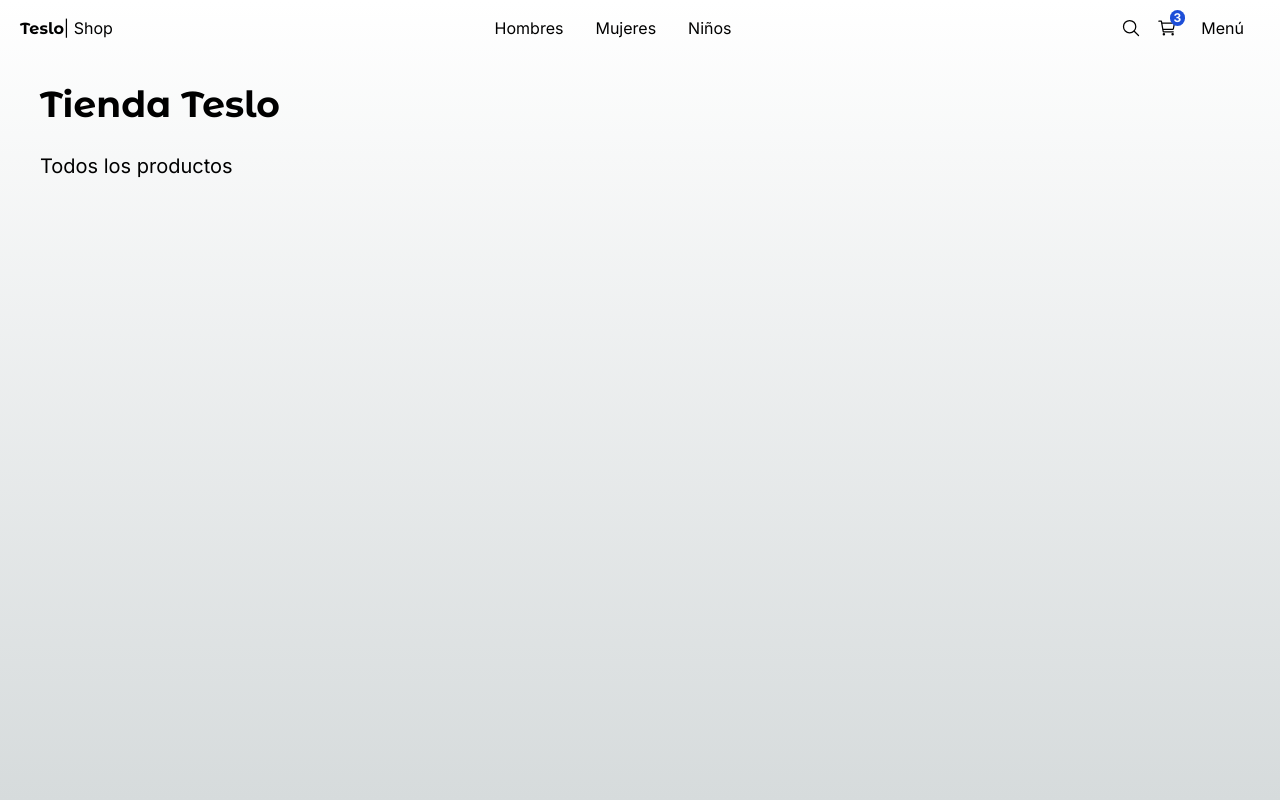
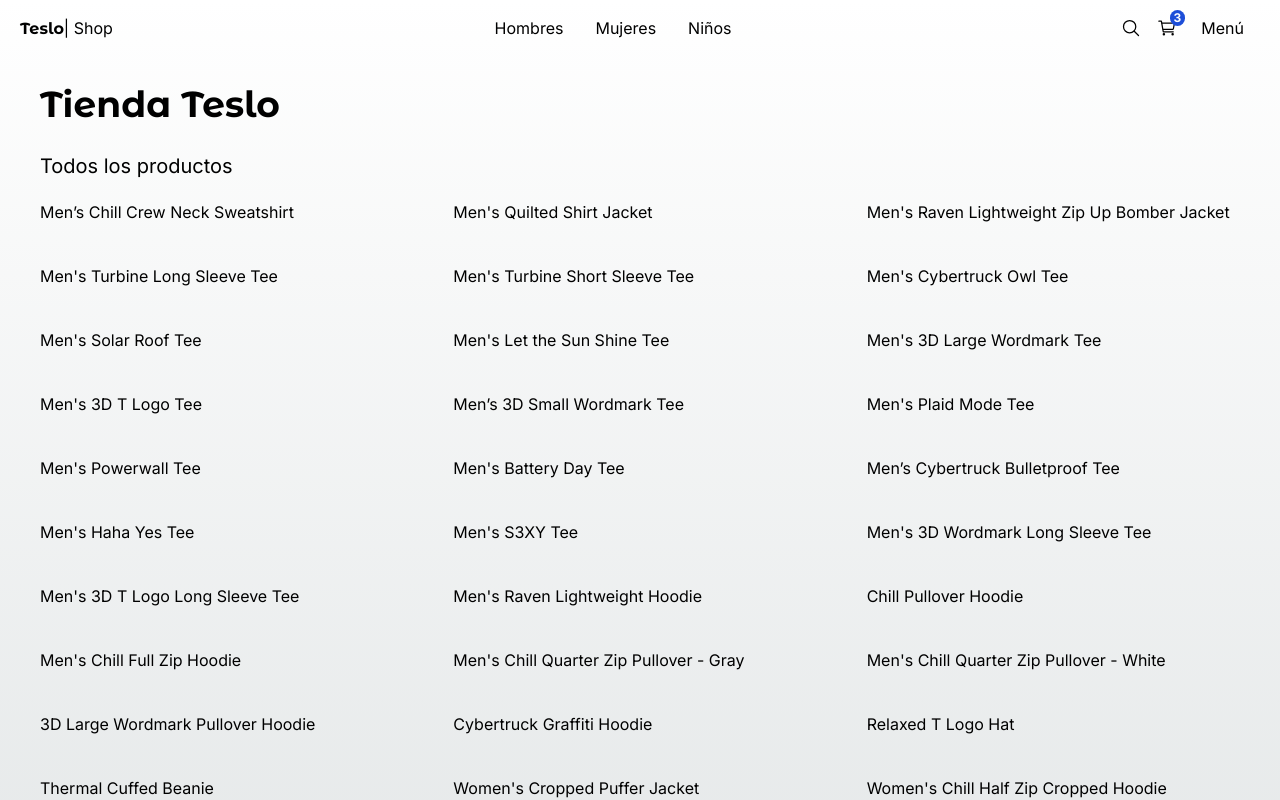
Before and after one commit to martuwilson/teslo-shop-next14, a Next.js app: page / in a window 1280 px wide. Shown: the top 800 px of the page. Built offline with nearby package versions, Linux system fonts and the light colour scheme.

Commit message:
Product Grid added in main page

```diff
--- a/src/app/(shop)/page.tsx
+++ b/src/app/(shop)/page.tsx
@@ -1,6 +1,8 @@
-import { Title } from "@/components";
-import { titleFont } from "@/config/fonts";
-import Image from "next/image";
+import { ProductGrid, Title } from "@/components";
+import { initialData } from "@/seed/seed";
+
+
+const products = initialData.products;
 
 export default function Home() {
   return (
@@ -10,6 +12,8 @@
         subtitle="Todos los productos"
         className="mb-2"
       />
+
+      <ProductGrid products={products} />
     </>
   );
 }
--- a/src/components/index.ts
+++ b/src/components/index.ts
@@ -1,4 +1,6 @@
 
+
+export * from './products/product-grid/ProductGrid'
 
 
 export * from './ui/top-menu/TopMenu';
--- /dev/null
+++ b/src/components/products/product-grid/ProductGrid.tsx
@@ -0,0 +1,21 @@
+import { Product } from "@/interfaces"
+
+interface Props {
+    products: Product[];
+}
+
+export const ProductGrid = ({products}: Props) => {
+  return (
+    <div
+        className="grid grid-cols-2 sm:grid-cols-3 gap-10 mb-10"
+    >
+        {
+            products.map(product => (
+                <span key={product.slug}>
+                    {product.title}
+                </span>
+            ))
+        }
+    </div>
+  )
+}
--- /dev/null
+++ b/src/interfaces/index.ts
@@ -0,0 +1,3 @@
+
+
+export * from './product.interface'
```
Also changed, not shown: src/interfaces/product.interface.ts (added, +17 -0 lines).
